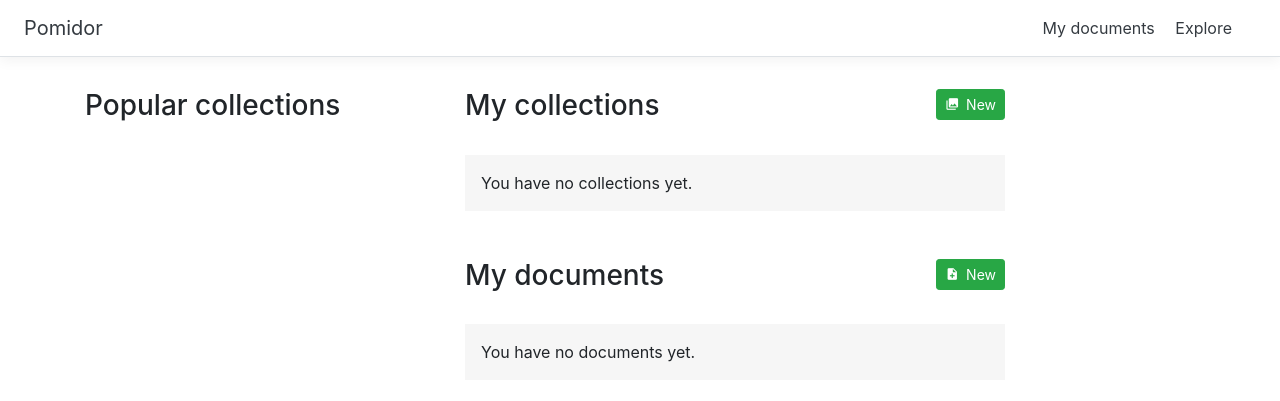
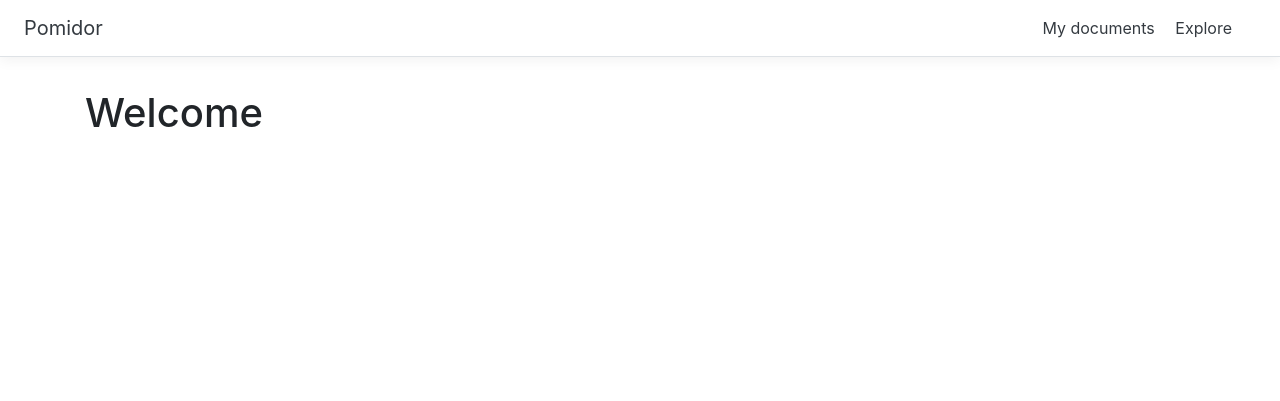
Before and after one commit to Sladkorcek/LearningPlatform, a Django app: page / in a window 1280 px wide. Shown: the top 401 px of the page. Run offline with Django 3.2, Linux system fonts and the light colour scheme; the visitor is signed in with stand-in values (Sample User, id 1); data that the repository does not hold is empty; some libraries are stand-ins or nearby versions.

Commit message:
Add landing page

```diff
--- a/editor/templates/base.html
+++ b/editor/templates/base.html
@@ -24,13 +24,15 @@
 <body>
 
     <div class="d-flex flex-column flex-md-row align-items-center p-3 px-md-4 bg-white border-bottom box-shadow header">
-        <a class="mr-md-auto text-dark" href="{% url 'index' %}">
+        <a class="mr-md-auto text-dark" href="{% url 'landing_page' %}">
             <h5 class="my-0 font-weight-normal">Pomidor</h5>
         </a>
 
         <nav class="my-2 my-md-0 mr-md-3">
-            <a class="p-2 text-dark" href="{% url 'index' %}">{% trans "My documents" %}</a>
-            <a class="p-2 text-dark" href="">{% trans "Explore" %}</a>
+            {% if user.is_authenticated %}
+                <a class="p-2 text-dark" href="{% url 'documents' %}">{% trans "My documents" %}</a>
+                <a class="p-2 text-dark" href="">{% trans "Explore" %}</a>
+            {% endif %}
             {% block navigation %}{% endblock %}
         </nav>
 
--- /dev/null
+++ b/editor/templates/landing_page.html
@@ -0,0 +1,15 @@
+{% extends 'base.html' %}
+
+{% load static %}
+{% load i18n %}
+
+{% block head %}
+{% endblock %}
+
+{% block title %}Pomidor{% endblock %}
+
+{% block content %}
+<div class="container mt-5">
+    <h1>Welcome</h1>
+</div>
+{% endblock %}
--- a/editor/urls.py
+++ b/editor/urls.py
@@ -2,7 +2,8 @@
 from . import views
 
 urlpatterns = [
-    path('', views.index, name='index'),
+    path('', views.landing_page, name='landing_page'),
+    path('documents', views.documents, name='documents'),
 
     # Endpoints for users
     path('user/<int:user_id>/', views.user_profile, name='user_profile'),
--- a/editor/views.py
+++ b/editor/views.py
@@ -12,15 +12,12 @@
 ]
 
 def landing_page(request):
-    return NotImplementedError
+    return render(request, 'landing_page.html')
 
-def index(request):
-    # If user is not logged in, display a landing page
-    if not request.user.is_authenticated:
-        return landing_page(request)
-
-    # Otherwise show them a list of collections and documents
-    return render(request, 'user_page.html', {
+@login_required
+def documents(request):
+    # Show user a list of collections and documents
+    return render(request, 'documents.html', {
         'user': request.user,
         'collections': Collection.objects.filter(owner=request.user),
         'documents': Document.objects.filter(owner=request.user)
```
Also changed, not shown: editor/templates/documents.html (renamed from editor/templates/user_page.html).
